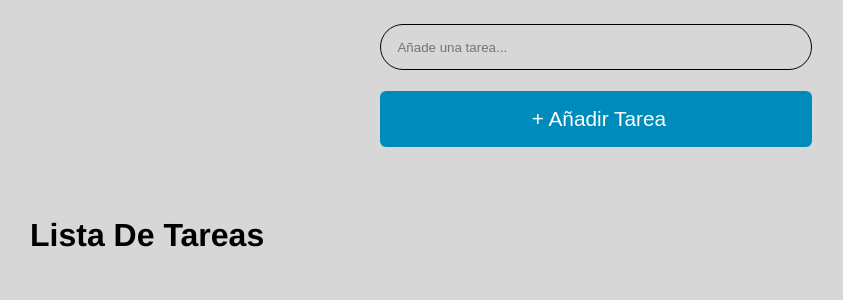
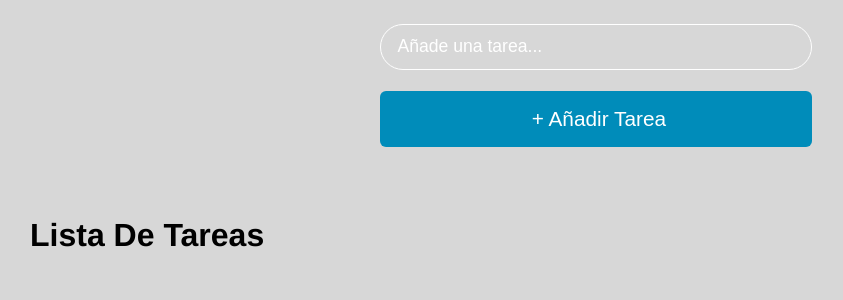
Before and after one commit to marcoluchi11/TodoList, a React (Create React App) app: page / in a window 1280 px wide. Shown: the top 300 px of the page, without its empty margins (60-903 px from the left). Built offline with nearby package versions, Linux system fonts and the light colour scheme.

Commit message:
se agrego localStorage para que no se pierdan los datos al refresh

```diff
--- a/src/components/AddTask.jsx
+++ b/src/components/AddTask.jsx
@@ -18,12 +18,17 @@ const BotonSubmit = styled.input`
   width: 100%;
 `;
 const Input = styled.input`
+  color: #ffffff;
   background-color: transparent;
   border-radius: 24px;
-  border: 0.5px solid black;
+  border: 0.5px solid #ffffff;
   height: 2.9rem;
   margin: 1rem;
   padding: 1rem;
+  &::placeholder {
+    font-size: 1.1rem;
+    color: #ffffff;
+  }
 `;
 const AddTask = () => {
   const {
@@ -46,8 +51,10 @@ const AddTask = () => {
       return;
     }
     setError(false);
+    const agregarTask = [...listaTareas, { id: nanoid(), tarea: tarea }];
+    localStorage.setItem("listatareas", JSON.stringify(agregarTask));
+    setListaTareas(agregarTask);
 
-    setListaTareas([...listaTareas, { id: nanoid(), tarea: tarea }]);
     setTareaNueva({ tarea: "" });
   };
   return (
@@ -61,7 +68,7 @@ const AddTask = () => {
           placeholder="Añade una tarea..."
           value={tarea}
         />
-
+        {error ? <Error /> : null}
         <BotonSubmit
           onClick={handleClick}
           className="addTask"
@@ -69,7 +76,6 @@ const AddTask = () => {
           value=" + Añadir Tarea"
         />
       </form>
-      {error ? <Error /> : null}
     </Fragment>
   );
 };
--- a/src/components/TaskList.jsx
+++ b/src/components/TaskList.jsx
@@ -17,7 +17,9 @@ const Boton = styled.button`
 const TaskList = () => {
   const { listaTareas, setListaTareas } = useContext(TodoContext);
   const handleClick = (id) => {
-    setListaTareas(listaTareas.filter((tarea) => id !== tarea.id));
+    const tasklist = listaTareas.filter((tarea) => id !== tarea.id);
+    localStorage.setItem("listatareas", JSON.stringify(tasklist));
+    setListaTareas(tasklist);
   };
   return (
     <Fragment>
```
